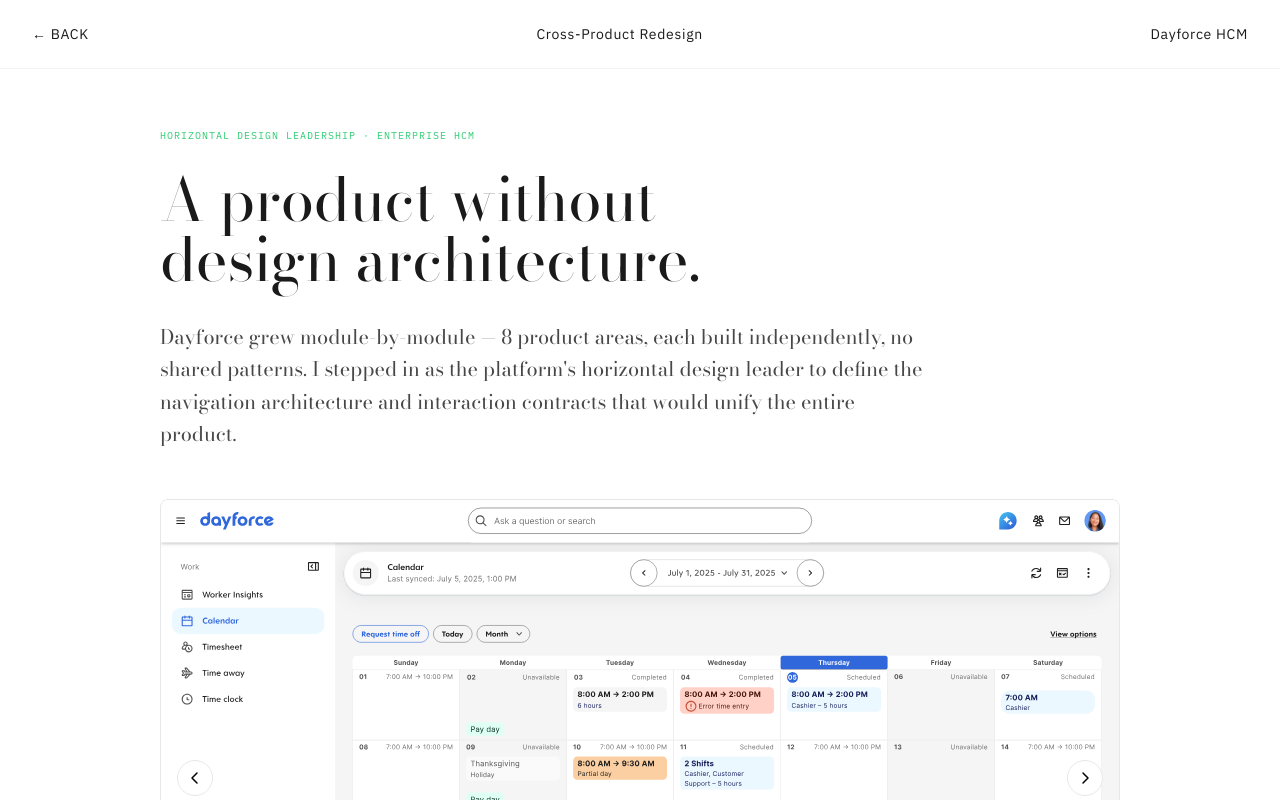
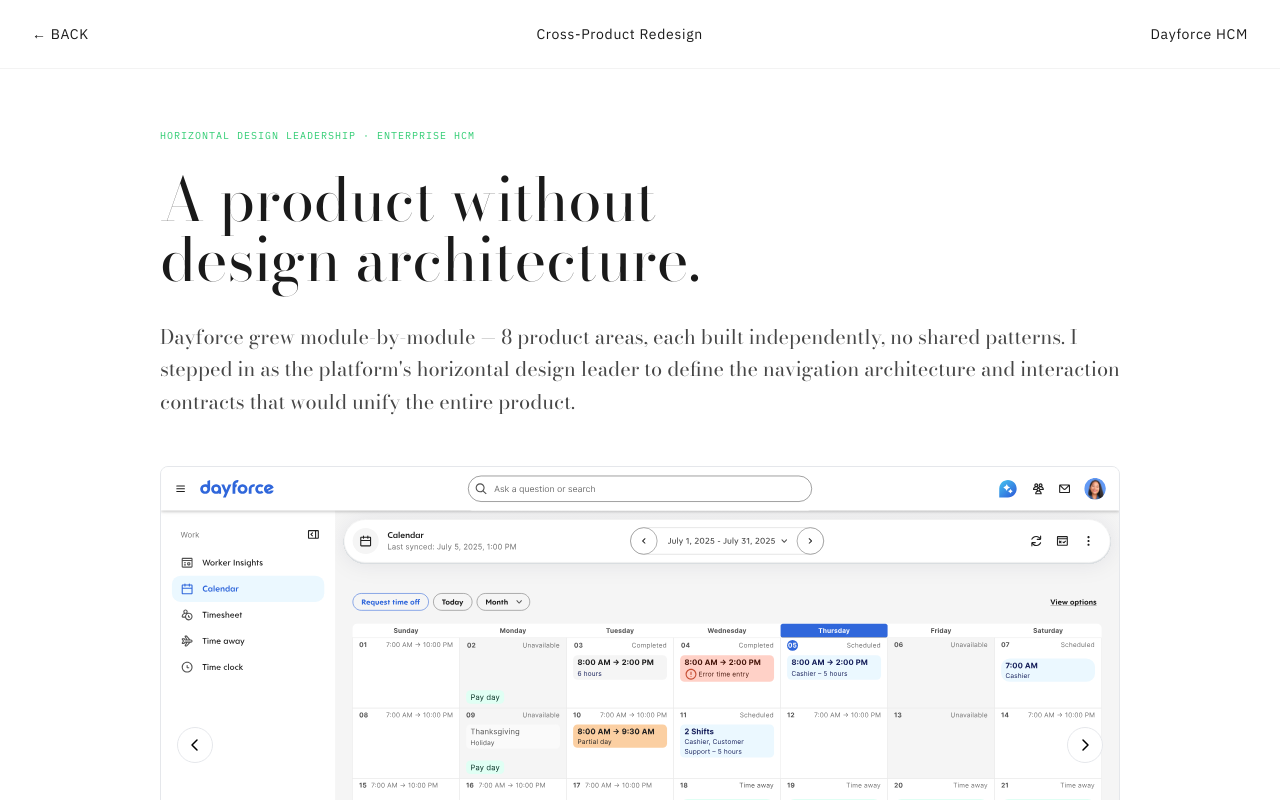
Before and after one commit to angieyoo/portfolio, a Next.js app: page /work/dayforce in a window 1280 px wide. Shown: the top 800 px of the page. Built offline with nearby package versions, Linux system fonts and the light colour scheme.

Commit message:
Update team count in Dayforce data tables description
Updated paragraph to reflect the increase in teams working on configurations.

```diff
--- a/app/work/dayforce/page.tsx
+++ b/app/work/dayforce/page.tsx
@@ -162,7 +162,7 @@
                     <h1 className="font-display text-6xl leading-none mb-8">
                         A product without<br />design architecture.
                     </h1>
-                    <p className="text-xl opacity-80 leading-relaxed max-w-3xl font-display mb-12">
+                    <p className="text-xl opacity-80 leading-relaxed max-w-5xl font-display mb-12">
                         Dayforce grew module-by-module — 8 product areas, each built independently, no shared patterns. I stepped in as the platform's horizontal design leader to define the navigation architecture and interaction contracts that would unify the entire product.
                     </p>
                     <HeroSlider />
@@ -255,7 +255,7 @@
                     <div className="text-[10px] tracking-widest uppercase font-mono opacity-50 mb-6">Design Approach 2 · Record Management</div>
                     <h2 className="font-display text-4xl mb-4">Record management system that scales</h2>
                     <p className="text-lg opacity-80 leading-relaxed mb-12">
-                        80% of Dayforce is data tables. Without a shared template, 5 teams built 5 different configurations — the highest-leverage problem to solve.
+                        80% of Dayforce is data tables. Without a shared template, 32 teams built countless different configurations — the highest-leverage problem to solve.
                     </p>
 
                     {/* Record List */}
```
